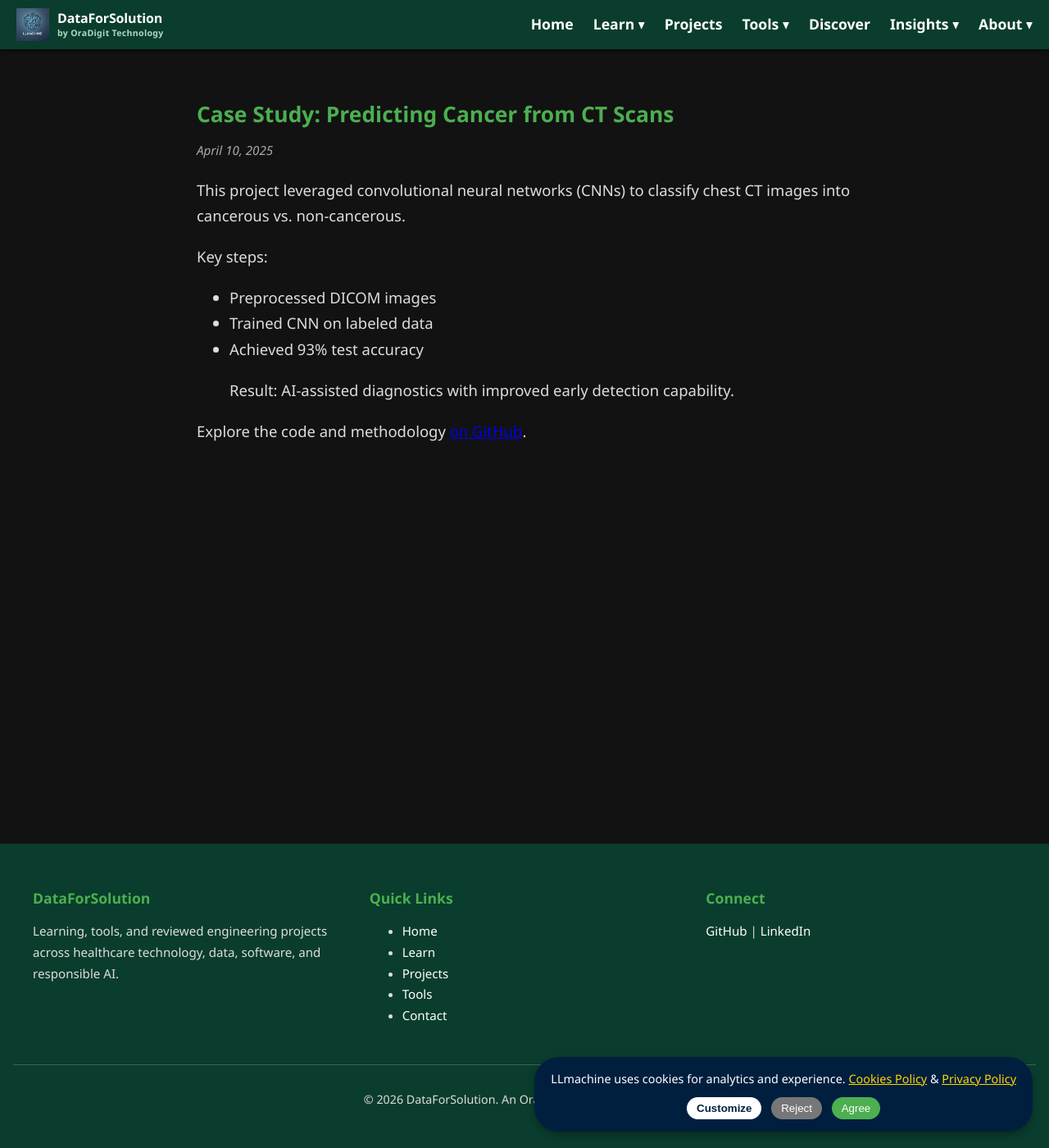
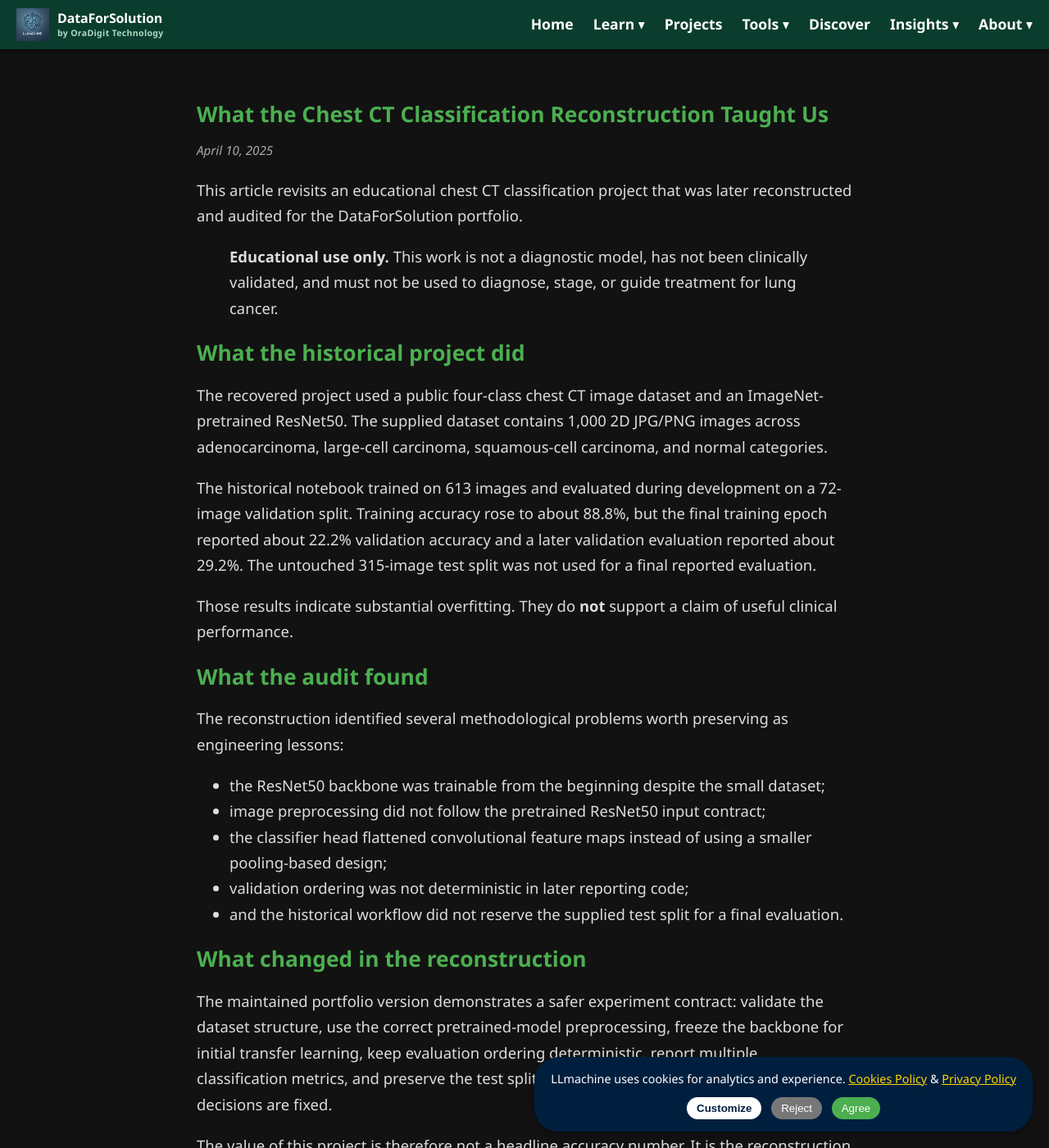
Before and after one commit to DataForSolution/DataForSolution.github.io, a Jekyll site: the page built from _posts/2025-04-10-ct-scan-cancer-prediction.html, in a window 1280 px wide and 1400 px high. Shown: the whole window at 82% size. Built offline with Jekyll 4.4.1, drawn with Linux system fonts in a browser that asks for light colours; comment, search, counter and statistics services are not loaded; some of the changed text lies outside the part shown.

Commit message:
docs(insights): correct chest CT clinical and performance claims

```diff
--- a/_posts/2025-04-10-ct-scan-cancer-prediction.html
+++ b/_posts/2025-04-10-ct-scan-cancer-prediction.html
@@ -1,17 +1,37 @@
 ---
 layout: post
-title: "Case Study: Predicting Cancer from CT Scans"
+title: "What the Chest CT Classification Reconstruction Taught Us"
 date: 2025-04-10
 category: case
+description: "A retrospective on an educational chest CT classification project, its historical evaluation weaknesses, and the corrected reconstruction."
 ---
 
-This project leveraged convolutional neural networks (CNNs) to classify chest CT images into cancerous vs. non-cancerous.
+This article revisits an educational chest CT classification project that was later reconstructed and audited for the DataForSolution portfolio.
 
-Key steps:
-- Preprocessed DICOM images
-- Trained CNN on labeled data
-- Achieved 93% test accuracy
+> **Educational use only.** This work is not a diagnostic model, has not been clinically validated, and must not be used to diagnose, stage, or guide treatment for lung cancer.
 
-> Result: AI-assisted diagnostics with improved early detection capability.
+## What the historical project did
 
-Explore the code and methodology [on GitHub](https://github.com/DataForSolution/Data-Solution).
+The recovered project used a public four-class chest CT image dataset and an ImageNet-pretrained ResNet50. The supplied dataset contains 1,000 2D JPG/PNG images across adenocarcinoma, large-cell carcinoma, squamous-cell carcinoma, and normal categories.
+
+The historical notebook trained on 613 images and evaluated during development on a 72-image validation split. Training accuracy rose to about 88.8%, but the final training epoch reported about 22.2% validation accuracy and a later validation evaluation reported about 29.2%. The untouched 315-image test split was not used for a final reported evaluation.
+
+Those results indicate substantial overfitting. They do **not** support a claim of useful clinical performance.
+
+## What the audit found
+
+The reconstruction identified several methodological problems worth preserving as engineering lessons:
+
+- the ResNet50 backbone was trainable from the beginning despite the small dataset;
+- image preprocessing did not follow the pretrained ResNet50 input contract;
+- the classifier head flattened convolutional feature maps instead of using a smaller pooling-based design;
+- validation ordering was not deterministic in later reporting code;
+- and the historical workflow did not reserve the supplied test split for a final evaluation.
+
+## What changed in the reconstruction
+
+The maintained portfolio version demonstrates a safer experiment contract: validate the dataset structure, use the correct pretrained-model preprocessing, freeze the backbone for initial transfer learning, keep evaluation ordering deterministic, report multiple classification metrics, and preserve the test split for one final evaluation after model decisions are fixed.
+
+The value of this project is therefore not a headline accuracy number. It is the reconstruction process: identifying overfitting, evaluation-order problems, and the difference between an educational imaging experiment and a clinically validated system.
+
+[Review the maintained Chest CT Classification reconstruction on GitHub →](https://github.com/DataForSolution/Data-Solution/tree/Master/portfolio/chest-ct-classification)
```
